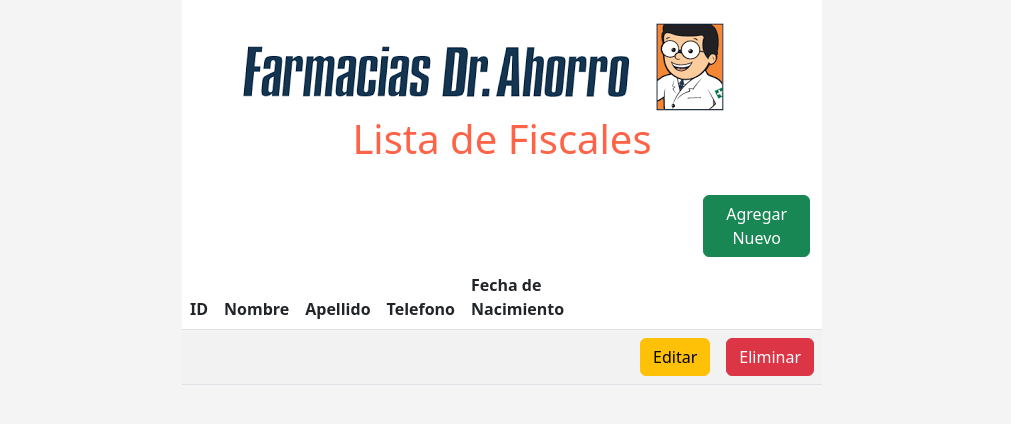
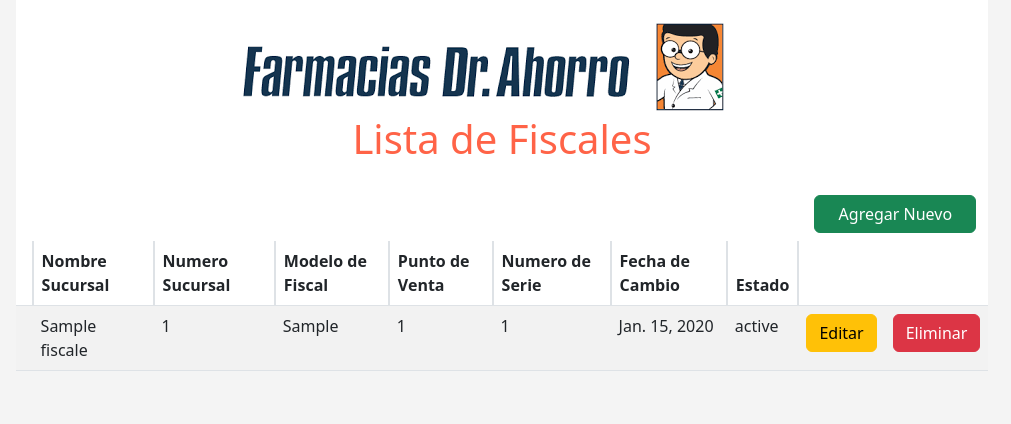
Before and after one commit to MasterOnly23/BBDD-Fiscales, a Django app: page /fiscales/listarFiscales/ in a window 1280 px wide. Shown: the top 424 px of the page, without its empty margins (138-1149 px from the left). Run offline with Django 4.2, Linux system fonts and the light colour scheme; tables that the repository leaves empty hold one stand-in row (values such as "Sample post"); some libraries are stand-ins or nearby versions.

Commit message:
modificaciones template y models name

```diff
--- a/fiscales/models.py
+++ b/fiscales/models.py
@@ -7,10 +7,10 @@ from django.db import models
 # Create your models here.
 
 class Fiscales(models.Model):
-    nombre_suc = models.CharField(max_length=50) #le pasamos el tipo de dato de cada variable
-    nro_suc = models.IntegerField()
+    nombre_sucursal = models.CharField(max_length=50) #le pasamos el tipo de dato de cada variable
+    numero_sucursal = models.IntegerField()
     modelo_fiscal = models.CharField(max_length=40)
     punto_venta = models.IntegerField()
-    nro_serie = models.IntegerField()
+    numero_serie = models.IntegerField()
     fecha_cambio = models.DateField()
     estado = models.CharField(max_length=40)
--- a/fiscales/template/listaFiscales.html
+++ b/fiscales/template/listaFiscales.html
@@ -18,8 +18,15 @@
           padding-top: 20px;
       }
       body{
-          margin-left: 25%;
-          margin-right: 25%;
+          margin-left: 12%;
+          margin-right: 12%;
+      }
+      table thead tr th{
+        border-right-width: 2px;
+      }
+      .th-edit,
+      .th-delete{
+        border-right-width: 0;
       }
     </style>
 </head>
@@ -48,24 +55,30 @@
     <table class="table table-striped">
         <thead>
           <tr>
-            <th scope="col">ID</th>
-            <th scope="col">Nombre</th>
-            <th scope="col">Apellido</th>
-            <th scope="col">Telefono</th>
-            <th scope="col">Fecha de Nacimiento</th>
             <th scope="col"></th>
-            <th scope="col"></th>
+            <th scope="col">Nombre Sucursal</th>
+            <th scope="col">Numero Sucursal</th>
+            <th scope="col">Modelo de Fiscal</th>
+            <th scope="col">Punto de Venta</th>
+            <th scope="col">Numero de Serie</th>
+            <th scope="col">Fecha de Cambio</th>
+            <th scope="col">Estado</th>
+            <th scope="col" class="th-edit"></th>
+            <th scope="col" class="th-delete"></th>
           </tr>
         </thead>
         <tbody>
             {% for fiscal in fiscales %}
 
           <tr>
-            <th scope="row">{{ fiscal.ID }}</th>
-            <td>{{ fiscal.nombre }}</td>
-            <td>{{ fiscal.apellido }}</td>
-            <td>{{ fiscal.telefono }}</td>
-            <td>{{ fiscal.fecha_nacimiento }}</td>
+            <th scope="row"></th>
+            <td>{{ fiscal.nombre_sucursal }}</td>
+            <td>{{ fiscal.numero_sucursal }}</td>
+            <td>{{ fiscal.modelo_fiscal }}</td>
+            <td>{{ fiscal.punto_venta }}</td>
+            <td>{{ fiscal.numero_serie }}</td>
+            <td>{{ fiscal.fecha_cambio }}</td>
+            <td>{{ fiscal.estado }}</td>
             <td><a href="{% url 'editFiscal' fiscal.id %}" class="btn btn-warning">Editar</a></td>
             <td><a href="{% url 'eliminarFiscal' fiscal.id %}" class="btn btn-danger">Eliminar</a></td>
             <!-- agregamos un mensaje para que el usuario sepa que el objeto se elimino -->
```
Also changed, not shown: db_fiscales.sqlite3, fiscales/migrations/0003_rename_nombre_suc_fiscales_nombre_sucursal_and_more.py (added).
